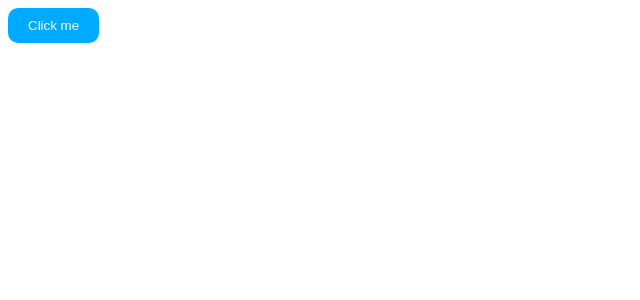
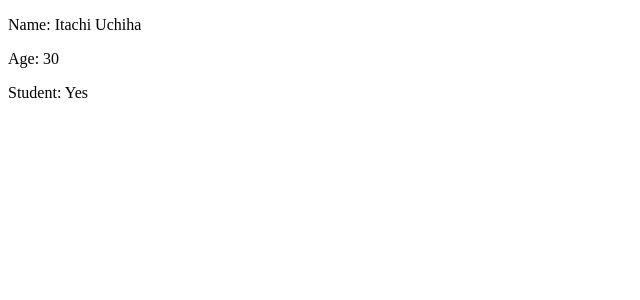
Before and after one commit to Zankoden/my-first-reactjs-app, a React (Vite) app: page / in a window 1280 px wide. Shown: the top 300 px of the page, without its empty margins (0-640 px from the left). Built offline with nearby package versions, Linux system fonts and the light colour scheme.

Commit message:
student props

```diff
--- a/src/App.jsx
+++ b/src/App.jsx
@@ -1,9 +1,10 @@
-import Button from "./Button/Button.jsx";
+import Student from "./Student.jsx";
+
 
 function App() {
-  return(
+  return (
     <>
-    <Button/>
+      <Student name="Itachi Uchiha" age ={30} isStudent ={true}/>
     </>
   );
 }
--- a/src/Button/Button.jsx
+++ /dev/null
@@ -1,9 +0,0 @@
-import styles from "./Button.module.css";
-
-function Button() {
-    return (
-        <button className={styles.button}>Click me</button>
-    );
-}
-
-export default Button
--- a/src/Button/Button.module.css
+++ /dev/null
@@ -1,8 +0,0 @@
-.button{
-    background-color: hsl(200, 100%, 50%);
-    color: white;
-    padding: 10px 20px;
-    border-radius: 10px;
-    border: none;
-    cursor: pointer;
-  }
--- /dev/null
+++ b/src/Student.jsx
@@ -0,0 +1,11 @@
+function Student(props){
+    return(
+        <div>
+            <p>Name: {props.name}</p>
+            <p>Age: {props.age}</p>
+            <p>Student: {props.isStudent ? "Yes" : "No"}</p>
+        </div>
+    )
+}
+
+export default Student
```
Also changed, not shown: src/Button.jsx (added, +19 -0 lines).
